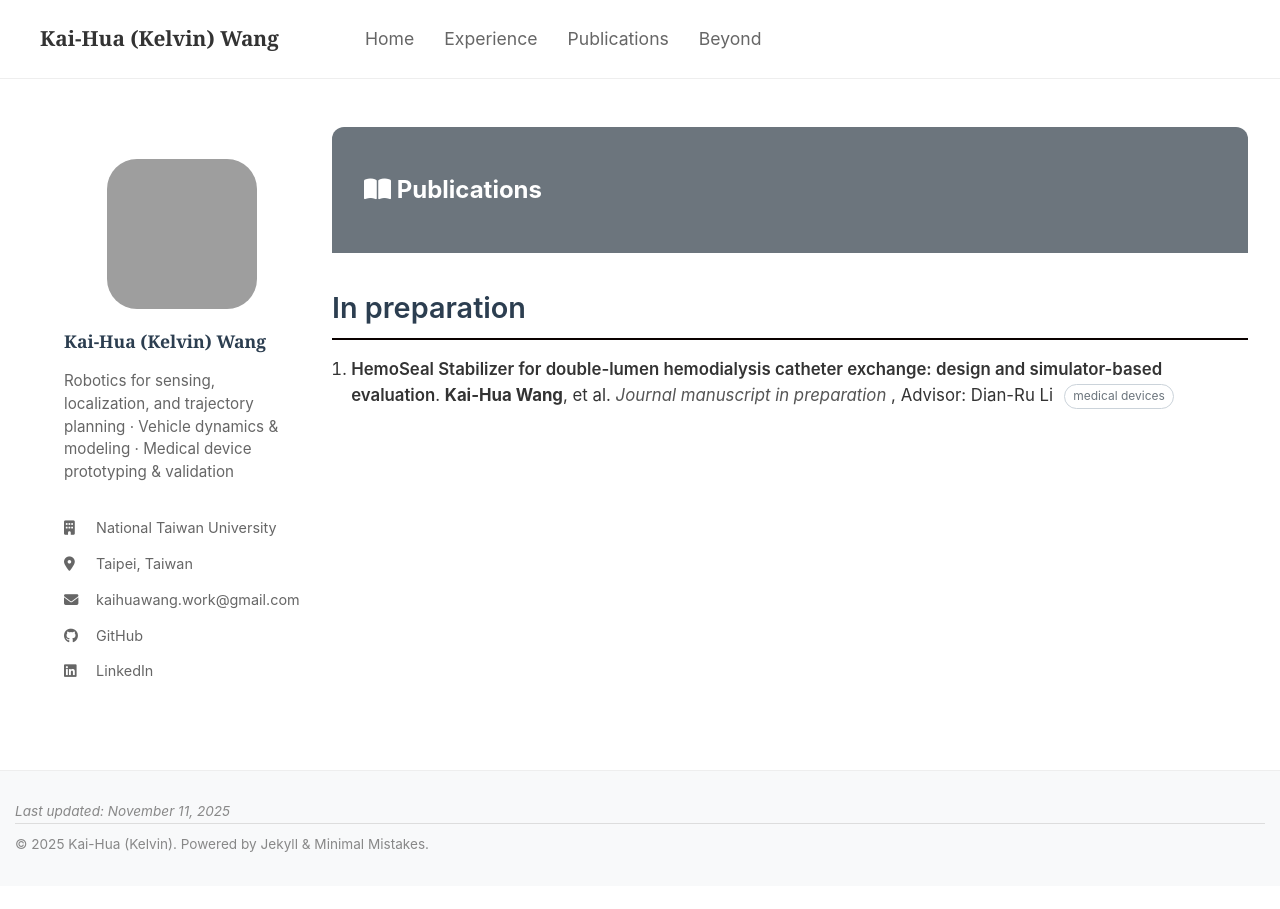
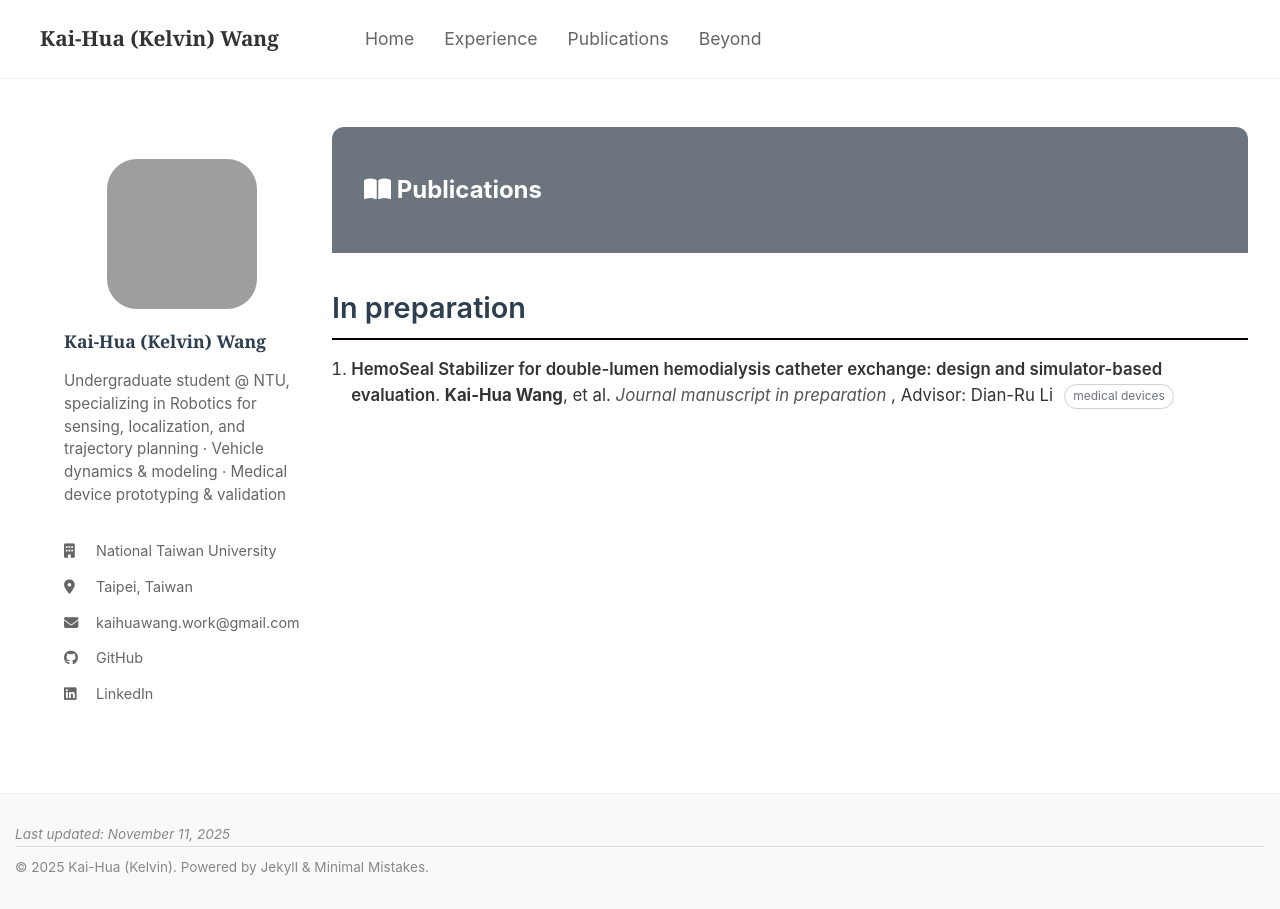
Before and after one commit to Kelvin1106/Kelvin1106.github.io, a Jekyll site: the page built from pages/publications.md, in a window 1280 px wide. Built offline with Jekyll 4.4.1, drawn with Linux system fonts in a browser that asks for light colours; grey boxes are pictures that could not be loaded.

Commit message:
Update publications.md

```diff
--- a/pages/publications.md
+++ b/pages/publications.md
@@ -131,6 +131,7 @@ permalink: /publications/
     <img src="{{ site.baseurl }}/assets/img/profile.png" alt="Profile photo" class="sidebar-profile-pic">
     <h3 class="sidebar-profile-name">Kai-Hua (Kelvin) Wang</h3>
     <p class="sidebar-profile-title">
+      Undergraduate student @ NTU, specializing in
       Robotics for sensing, localization, and trajectory planning ·
       Vehicle dynamics & modeling ·
       Medical device prototyping & validation
```
